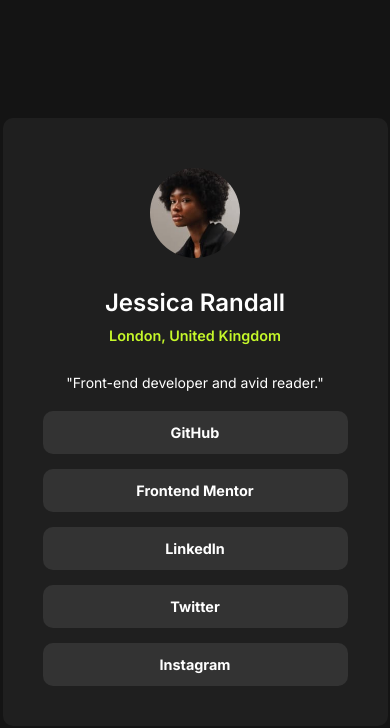
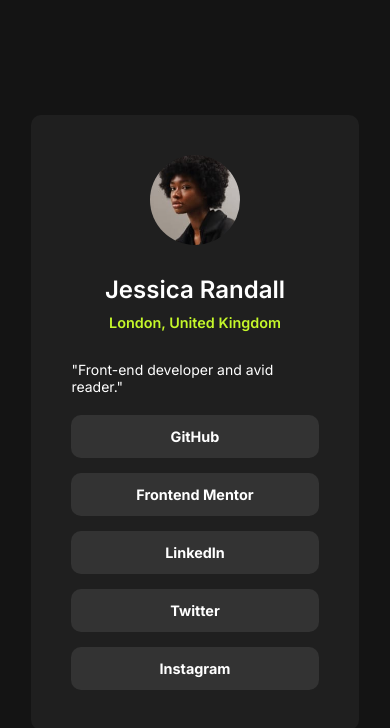
Before and after one commit to kasra6/social-links-page, a plain HTML site: page index.html in a window 390 px wide. Drawn offline with Linux system fonts and the light colour scheme.

Commit message:
mobile view changes

```diff
--- a/style.css
+++ b/style.css
@@ -20,7 +20,7 @@
 body {
   font-family: "Inter", sans-serif;
   font-size: 14px;
-  min-width: 375px;
+  min-width: 350px;
   max-width: 1440px;
 }
 
@@ -40,7 +40,7 @@
   flex-direction: column;
   justify-content: center;
   align-items: center;
-  padding: 50px 40px 40px;
+  padding: 40px 40px 40px;
   border-radius: 10px;
   width: 385px;
 }
@@ -107,8 +107,9 @@
   color: var(--Grey-900);
 }
 
-@media (max-width: 375px) {
+@media (max-width: 576px) {
   .card {
-    width: 375px;
+    max-width: 85%;
+    margin: 0 auto;
   }
 }
```
